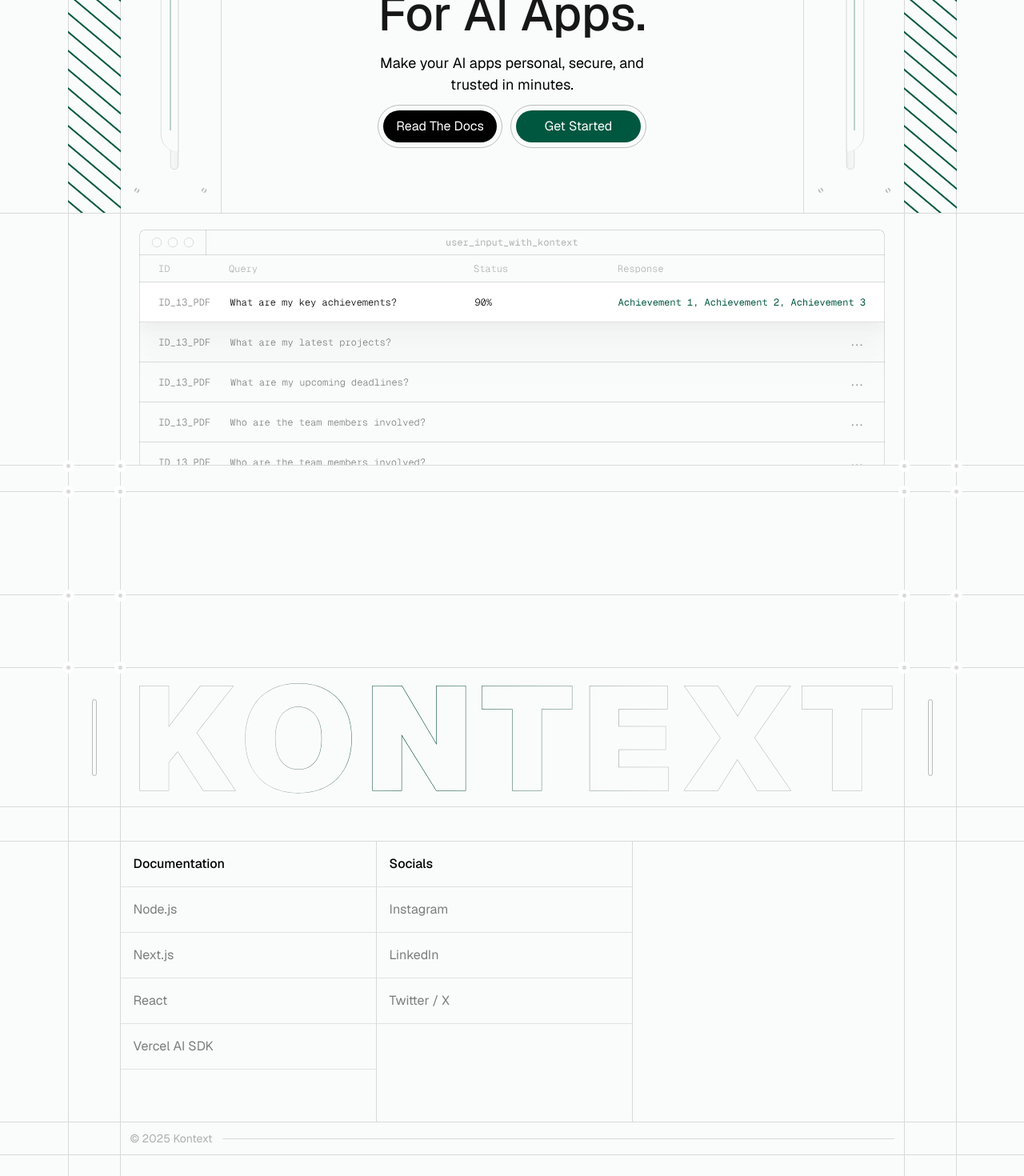
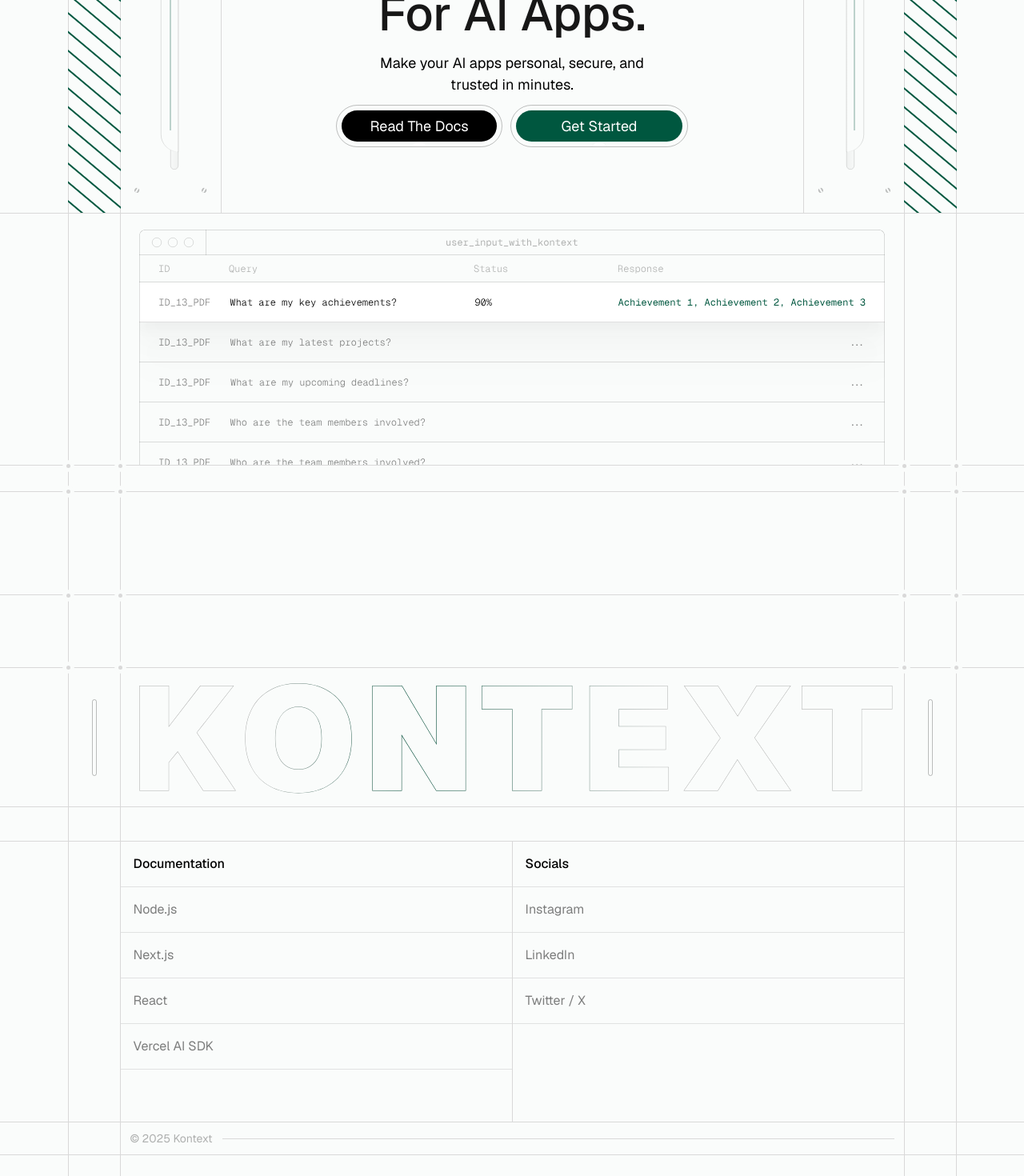
Before and after one commit to designbypebble/kontext, a Next.js app: page / in a window 1280 px wide. Shown: the part 280-1750 px from the top of the page at 80% size. Built offline with nearby package versions, Linux system fonts and the light colour scheme.

Commit message:
Added animations

```diff
--- /dev/null
+++ b/src/components/animations/SectionAppear.tsx
@@ -0,0 +1,43 @@
+"use client";
+import { motion } from "framer-motion";
+
+interface Props {
+  transition?: object;
+  delay?: number;
+  children: React.ReactNode;
+  className?: string;
+  initialY?: number;
+  initialScale?: number;
+  viewportAmount?: number;
+  initialOpacity?: number;
+}
+
+const SectionAppearAnimation: React.FC<Props> = ({
+  children,
+  transition,
+  delay = 0,
+  className = "",
+  initialY = 40,
+  initialScale = 1,
+  viewportAmount = 0.5,
+  initialOpacity = 0,
+}) => {
+  return (
+    <motion.div
+      className={className}
+      initial={{ opacity: initialOpacity, y: initialY, scale: initialScale }}
+      whileInView={{ opacity: 1, y: 0, scale: 1 }}
+      viewport={{ once: true, amount: viewportAmount }}
+      transition={{
+        duration: 0.8,
+        ease: [0.25, 1, 0.5, 1],
+        /*  damping: 40, stiffness: 200, mass: 0.15, */ delay: delay,
+        ...transition,
+      }}
+    >
+      {children}
+    </motion.div>
+  );
+};
+
+export default SectionAppearAnimation;
--- a/src/components/home/DashboardTable.tsx
+++ b/src/components/home/DashboardTable.tsx
@@ -1,16 +1,17 @@
 import Image from "next/image";
 import LayoutWrapper from "../ui/LayoutWrapper";
 import hero_dashaboard from "@/assets/images/hero_dashboard.svg";
+import SectionAppearAnimation from "../animations/SectionAppear";
 export default function DashboardTable() {
   return (
     <LayoutWrapper>
-      <div className="w-full flex pt-5 px-6 overflow-auto md:justify-center">
+      <SectionAppearAnimation className="w-full flex pt-5 px-6 overflow-auto md:justify-center">
         <Image
           src={hero_dashaboard}
           alt="Context Based Use Input"
           className="max-md:min-w-[600px] bg-background md:max-w-full"
         />
-      </div>
+      </SectionAppearAnimation>
     </LayoutWrapper>
   );
 }
--- a/src/components/home/Hero.tsx
+++ b/src/components/home/Hero.tsx
@@ -7,14 +7,22 @@
 import { PrimaryButton } from "@/components/ui/PrimaryButton";
 import { SecondaryButton } from "@/components/ui/SecondaryButton";
 import Link from "next/link";
+
+import SectionAppearAnimation from "../animations/SectionAppear";
+import { HeroCenterFlexGrow } from "./HeroFlexGrow";
+
 export default function Hero() {
   return (
     <LayoutWrapper>
-      <div className="w-full flex md:h-[439px] max-md:px-6 max-md:py-5">
+      <SectionAppearAnimation
+        initialY={0}
+        delay={0}
+        className="w-full flex md:h-[439px] max-md:px-6 max-md:py-5 justify-center"
+      >
         <StripesBarSVG />
         <HeroPanel />
-        <div className="flex-1 self-stretch flex flex-col items-center justify-center max-w-full">
-          <div className="w-[532px] max-w-full flex flex-col gap-[12px] items-center">
+        <HeroCenterFlexGrow delay={0.35}>
+          <div className="w-[532px] max-lg:w-[65vw] max-md:w-[80vw] flex flex-col gap-[12px] items-center">
             <H1 className="text-center">
               The <span className="text-accent">context</span> layer for AI
               apps.
@@ -22,24 +30,22 @@
             <P className="w-[375px]">
               Make your AI apps personal, secure, and trusted in minutes.
             </P>
-            <div className="flex w-full gap-2.5 justify-center md:w-[336px] max-md:flex-col">
+            <div className="flex w-full gap-2.5 justify-center md:w-[440px] max-md:flex-col">
               <Link
                 className="flex-1 flex"
-                href={"https://docs.kontext.dev/documentation/introduction"}
+                href="https://docs.kontext.dev/documentation/introduction"
               >
-                {" "}
                 <SecondaryButton className="flex-1">
                   Read The Docs
                 </SecondaryButton>
               </Link>
-
               <PrimaryButton className="flex-1">Get Started</PrimaryButton>
             </div>
           </div>
-        </div>
+        </HeroCenterFlexGrow>
         <HeroPanel className="rotate-y-180" />
         <StripesBarSVG />
-      </div>
+      </SectionAppearAnimation>
     </LayoutWrapper>
   );
 }
@@ -69,7 +75,7 @@
   return (
     <div className={clsx("max-lg:hidden flex", className)}>
       <Image alt="Hero Panel" aria-hidden src={hero_panel} className="mx-4" />
-      <div className="h-calc(100%_+_2.125rem) -mt-8.5 w-[1px] bg-gridline"></div>
+      <div className="h-calc(100%_+_2.125rem) -mt-8.5 w-[1px] bg-gridline" />
     </div>
   );
 }
--- /dev/null
+++ b/src/components/home/HeroFlexGrow.tsx
@@ -0,0 +1,20 @@
+"use client";
+import { motion } from "framer-motion";
+export const HeroCenterFlexGrow = ({
+  children,
+  delay = 0,
+}: {
+  children: React.ReactNode;
+  delay?: number;
+}) => {
+  return (
+    <motion.div
+      className="flex-1 self-stretch flex flex-col items-center justify-center max-w-full overflow-hidden"
+      initial={{ flex: 0, width: 0 }}
+      animate={{ flex: 1, width: "100%" }}
+      transition={{ duration: 0.8, ease: [0.25, 1, 0.5, 1], delay }}
+    >
+      {children}
+    </motion.div>
+  );
+};
--- a/src/components/ui/Footer.tsx
+++ b/src/components/ui/Footer.tsx
@@ -1,17 +1,24 @@
+"use client";
 import Image from "next/image";
 import Link from "next/link";
 import footer_logo from "@/assets/images/footer_logo.svg";
 import LayoutWrapper from "./LayoutWrapper";
 import { DotSquare } from "./GridCircleCouple";
 import Divider from "./Divider";
+import { motion, useInView } from "framer-motion";
+import { useRef } from "react";
+import SectionAppearAnimation from "../animations/SectionAppear";
 
 export default function Footer() {
   const docsLinks = [
     { label: "Documentation", isHeader: true },
-    { label: "Node.js", href: "/docs/node" },
-    { label: "Next.js", href: "/docs/next" },
-    { label: "React", href: "/docs/react" },
-    { label: "Vercel AI SDK", href: "/docs/vercel-ai" },
+    { label: "Node.js", href: "https://docs.kontext.dev/examples/node" },
+    { label: "Next.js", href: "https://docs.kontext.dev/examples/next-js" },
+    { label: "React", href: "https://docs.kontext.dev/examples/react" },
+    {
+      label: "Vercel AI SDK",
+      href: "https://docs.kontext.dev/examples/vercel-ai-sdk",
+    },
   ];
 
   const socialLinks = [
@@ -21,14 +28,17 @@
     { label: "Twitter / X", href: "https://twitter.com" },
   ];
 
+  const footerRef = useRef<HTMLDivElement>(null);
+  const inView = useInView(footerRef, { once: true, amount: 0.5 });
+
   return (
-    <div className="w-full flex flex-col items-center mt-32">
+    <div className="w-full flex flex-col items-center mt-32" ref={footerRef}>
       <DotSquare className="h-[90px]" />
       <LayoutWrapper className="flex items-center">
         <Capsule />
-        <div className="flex-1 max-lg:px-3 max-lg:w-full">
+        <SectionAppearAnimation className="flex-1 max-lg:px-3 max-lg:w-full">
           <Image src={footer_logo} alt="KONTEXT" className="w-full" />
-        </div>
+        </SectionAppearAnimation>
         <Capsule />
       </LayoutWrapper>
 
@@ -36,17 +46,27 @@
       <Divider className="mt-[42px]" />
 
       <LayoutWrapper className="lg:px-[66px] px-3">
-        <footer className="w-full flex min-h-[350px] max-sm:flex-col">
+        <motion.footer
+          className="w-full flex min-h-[350px] max-sm:flex-col"
+          initial="hidden"
+          animate={inView ? "show" : "hidden"}
+          variants={{
+            hidden: {},
+            show: {
+              transition: { staggerChildren: 0.12, delayChildren: 0.1 },
+            },
+          }}
+        >
           <DocumentationLinksList items={docsLinks} />
           <SocialLinksList items={socialLinks} />
-        </footer>
+        </motion.footer>
       </LayoutWrapper>
 
       <Divider />
 
       <LayoutWrapper className="lg:px-[66px] ">
         <div className="w-full flex gap-3 px-3 py-2.5 items-center">
-          <p className="opacity-30 text-justify justify-start text-black text-sm font-normal font-['Geist']">
+          <p className="opacity-30 text-black text-sm font-normal">
             © 2025 Kontext
           </p>
           <Divider className="flex-1" />
@@ -58,13 +78,11 @@
   );
 }
 
-const Capsule = () => {
-  return (
+const Capsule = () => (
   <div className="w-[66px] flex flex-col items-center justify-center max-lg:hidden">
     <div className="w-1.5 h-24 rounded-full border-[0.50px] border-black/25" />
   </div>
 );
-};
 
 /* =========================
    Local link list components
@@ -76,9 +94,8 @@
   isHeader?: boolean;
 };
 
-const DocumentationLinksList = ({ items }: { items: FooterItem[] }) => {
-  return (
-    <div className="lg:w-80 max-lg:flex-1 inline-flex flex-col items-start sm:border-r-[1px] sm:border-gridline self-stretch ">
+const DocumentationLinksList = ({ items }: { items: FooterItem[] }) => (
+  <div className="flex-1 inline-flex flex-col items-start sm:border-r-[1px] sm:border-gridline self-stretch ">
     {items.map((item, i) =>
       item.isHeader ? (
         <div
@@ -93,11 +110,9 @@
     )}
   </div>
 );
-};
 
-const SocialLinksList = ({ items }: { items: FooterItem[] }) => {
-  return (
-    <div className="lg:w-80 max-lg:flex-1 inline-flex flex-col items-start  lg:border-r-[1px] lg:border-gridline self-stretch ">
+const SocialLinksList = ({ items }: { items: FooterItem[] }) => (
+  <div className="flex-1 inline-flex flex-col items-start self-stretch ">
     {items.map((item, i) =>
       item.isHeader ? (
         <div
@@ -112,17 +127,28 @@
     )}
   </div>
 );
-};
 
 const FooterLinkRow = ({ href, label }: { href: string; label: string }) => {
   return (
+    <motion.div
+      className="w-full"
+      variants={{
+        hidden: { opacity: 0, y: 10 },
+        show: {
+          opacity: 1,
+          y: 0,
+          transition: { duration: 0.4, ease: "easeInOut" },
+        },
+      }}
+    >
       <Link
         href={href}
-      className="self-stretch p-4 border-b-[0.50px] border-black/10 inline-flex items-center gap-2.5 hover:bg-gridline/10 transition-colors group"
+        className="self-stretch p-4 border-b-[0.50px] border-black/10 inline-flex items-center gap-2.5 hover:bg-gridline/10 transition-colors group w-full"
       >
         <span className="opacity-50 text-black text-base font-normal group-hover:opacity-100 transition-opacity">
           {label}
         </span>
       </Link>
+    </motion.div>
   );
 };
--- a/src/components/ui/GridCircle.tsx
+++ b/src/components/ui/GridCircle.tsx
@@ -9,7 +9,7 @@
   return (
     <div
       className={clsx(
-        "w-[5px] h-[5px] rounded-full bg-gridline shadow-[0_0_0_4.74px_#fff] absolute max-lg:hidden",
+        "w-[5px] h-[5px] rounded-full bg-gridline shadow-[0_0_0_4.74px_var(--color-background)] absolute max-lg:hidden",
         variant === "left" && "max-md:left-0 md:left-[-2px] top-[-2px]",
         variant === "right" && "max-md:left-0 md:right-[-2px] top-[-2px]",
         className
--- a/src/components/ui/PrimaryButton.tsx
+++ b/src/components/ui/PrimaryButton.tsx
@@ -1,7 +1,12 @@
-import { ButtonHTMLAttributes } from "react";
+"use client";
+import React from "react";
 import clsx from "clsx";
+import { motion, type HTMLMotionProps } from "framer-motion";
 
-type PrimaryButtonProps = ButtonHTMLAttributes<HTMLButtonElement>;
+// children narrowed so it can go inside a normal <div>
+type PrimaryButtonProps = Omit<HTMLMotionProps<"button">, "children"> & {
+  children?: React.ReactNode;
+};
 
 export function PrimaryButton({
   className,
@@ -9,17 +14,46 @@
   ...props
 }: PrimaryButtonProps) {
   return (
-    <button
+    <motion.button
       className={clsx(
-        "px-1.5 py-1.5 bg-transparent rounded-full flex justify-center items-center gap-2.5 text-white font-sans relative border-1 border-black/25",
+        "px-1.5 py-1.5 bg-transparent rounded-full flex justify-center items-center gap-2.5 font-sans text-[18px] relative border border-black/25 overflow-hidden cursor-pointer",
         className
       )}
+      whileHover="hover"
+      initial={{ color: "#fff", boxShadow: "0px 0px 0px 0px rgba(0,0,0,0)" }}
+      variants={{
+        hover: {
+          color: "var(--color-accent)",
+          boxShadow: "0px 3px 0px 0px rgba(0,0,0,0.25)",
+        },
+      }}
+      transition={{ duration: 0.4, ease: [0.25, 1, 0.5, 1] }}
       {...props}
     >
-      <div className="px-4 py-2 rounded-full bg-[#00573f] min-w-full">
-        {" "}
+      {/* base accent background */}
+      <div className="absolute inset-1.5 rounded-full bg-accent" />
+
+      {/* animated white ball that rises + expands */}
+      <motion.div
+        className="absolute left-1/2 top-[105%] -translate-x-1/2 -translate-y-1/2 bg-white rounded-full shadow-sm"
+        initial={{ width: "18px", height: "18px", y: 0 }}
+        variants={{
+          hover: {
+            y: -40, // rise smoothly
+            width: "100%", // expand to fill width
+            height: "140px", // expand tall enough to cover
+          },
+        }}
+        transition={{
+          duration: 0.4,
+          ease: [0.22, 1, 0.5, 1],
+        }}
+      />
+
+      {/* text pill */}
+      <div className="px-4 py-1.5 rounded-full min-w-full text-center relative">
         {children}
       </div>
-    </button>
+    </motion.button>
   );
 }
--- a/src/components/ui/SecondaryButton.tsx
+++ b/src/components/ui/SecondaryButton.tsx
@@ -1,7 +1,11 @@
-import { ButtonHTMLAttributes } from "react";
+"use client";
+import React from "react";
 import clsx from "clsx";
+import { motion, type HTMLMotionProps } from "framer-motion";
 
-type SecondaryButtonProps = ButtonHTMLAttributes<HTMLButtonElement>;
+type SecondaryButtonProps = Omit<HTMLMotionProps<"button">, "children"> & {
+  children?: React.ReactNode;
+};
 
 export function SecondaryButton({
   className,
@@ -9,17 +13,46 @@
   ...props
 }: SecondaryButtonProps) {
   return (
-    <button
+    <motion.button
       className={clsx(
-        "px-1.5 py-1.5 bg-transparent rounded-full flex justify-center items-center gap-2.5 text-white font-sans relative border-1 border-black/25",
+        "px-1.5 py-1.5 bg-transparent rounded-full flex justify-center items-center gap-2.5 font-sans text-[18px] relative border border-black/25 overflow-hidden cursor-pointer",
         className
       )}
+      whileHover="hover"
+      initial={{ color: "#fff", boxShadow: "0px 0px 0px 0px rgba(0,0,0,0)" }}
+      variants={{
+        hover: {
+          color: "var(--color-accent)",
+          boxShadow: "0px 3px 0px 0px rgba(0,0,0,0.25)",
+        },
+      }}
+      transition={{ duration: 0.4, ease: [0.25, 1, 0.5, 1] }}
       {...props}
     >
-      <div className="px-4 py-2 rounded-full bg-black min-w-full">
-        {" "}
+      {/* black pill background */}
+      <div className="absolute inset-1.5 rounded-full bg-black" />
+
+      {/* animated white ball that grows into pill */}
+      <motion.div
+        className="absolute left-1/2 top-[105%] -translate-x-1/2 -translate-y-1/2 bg-white rounded-full"
+        initial={{ width: "18px", height: "18px", y: 0 }}
+        variants={{
+          hover: {
+            y: -40, // rise a bit
+            width: "100%", // expand smoothly to cover
+            height: "140px", // extra tall to ensure full fill
+          },
+        }}
+        transition={{
+          duration: 0.4,
+          ease: [0.22, 1, 0.5, 1],
+        }}
+      />
+
+      {/* text layer */}
+      <div className="px-4 py-1.5 rounded-full min-w-full text-center relative">
         {children}
       </div>
-    </button>
+    </motion.button>
   );
 }
--- a/src/components/ui/VerticalGrids.tsx
+++ b/src/components/ui/VerticalGrids.tsx
@@ -1,6 +1,13 @@
+import SectionAppearAnimation from "../animations/SectionAppear";
+
 export function VerticalGrid() {
   return (
-    <div className="absolute w-full h-full top-0 left-0">
+    <SectionAppearAnimation
+      initialY={0}
+      initialScale={1}
+      delay={0.75}
+      className="absolute w-full h-full top-0 left-0 pointer-events-none"
+    >
       <div className="max-w-full h-full flex w-[1111px] 2xl:w-[1440px] mx-auto justify-between max-lg:hidden">
         <div className="w-[66px] h-full flex justify-between">
           <div className="w-[1px] h-full bg-gridline"></div>
@@ -15,6 +22,6 @@
         <div className="w-[1px] h-full bg-gridline"></div>
         <div className="w-[1px] h-full bg-gridline"></div>
       </div>
-    </div>
+    </SectionAppearAnimation>
   );
 }
```
Also changed, not shown: src/components/ui/Navbar.tsx (+8 -3 lines), src/assets/images/cta_background.avif (added), src/components/ui/Tag.tsx (added). Lines whose indentation alone changed are shown as unchanged.
